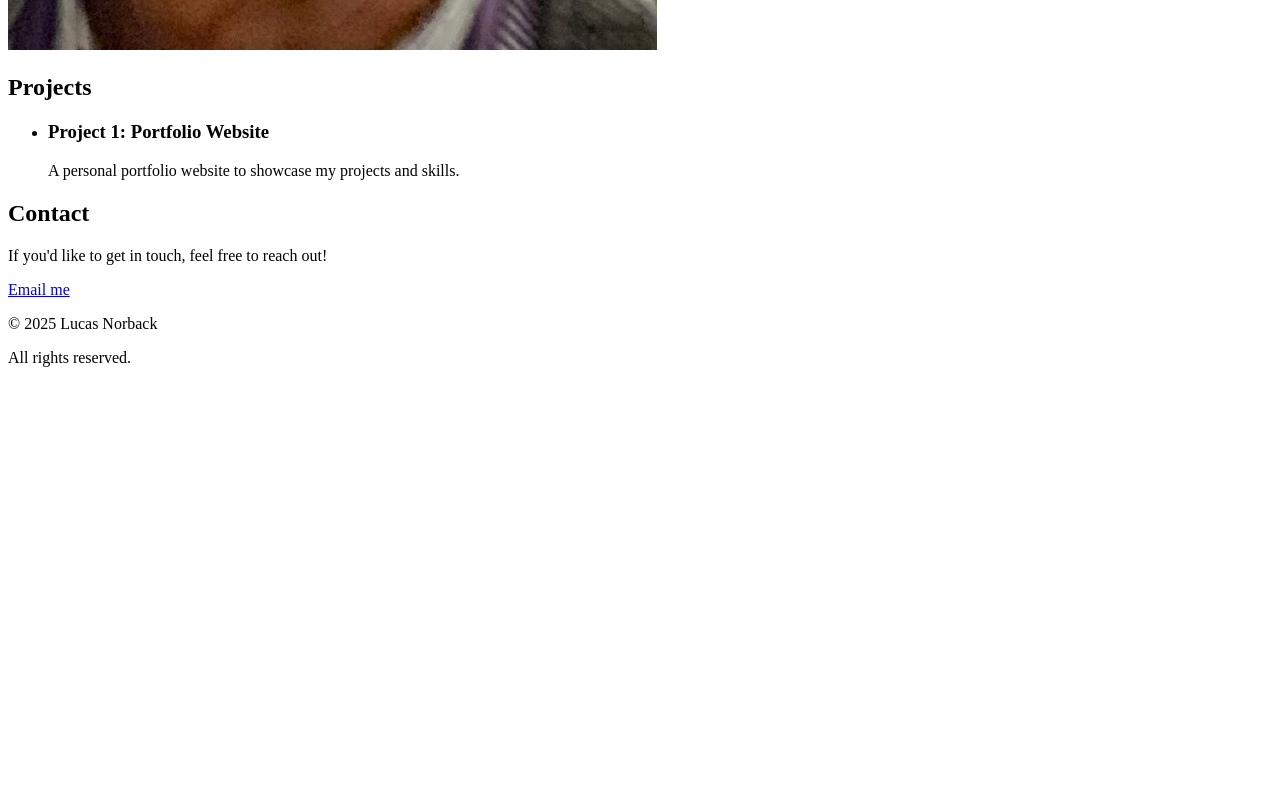
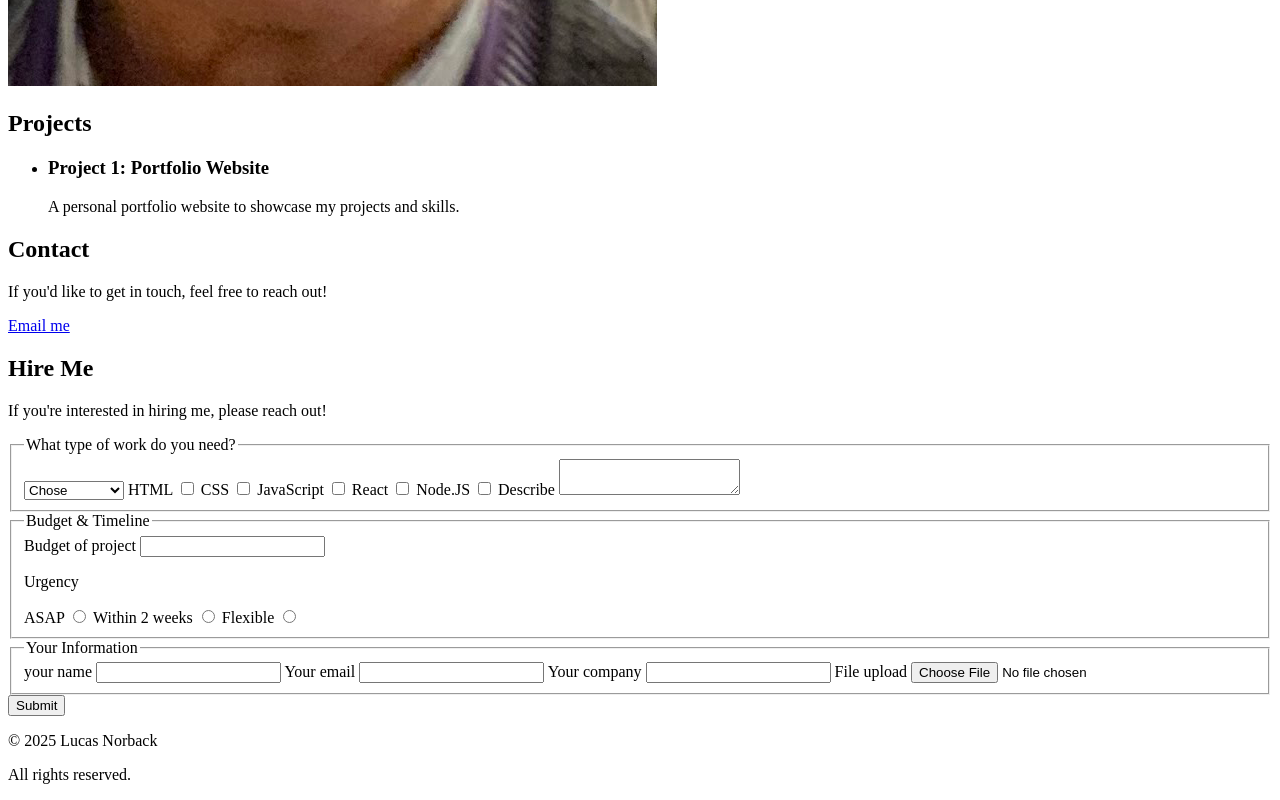
Before and after one commit to intelucas69/TE4-Corsematerial, a plain HTML site: page My_portfolio/index.html in a window 1280 px wide. Shown: the part 1943-2743 px from the top of the page. Before the commit the page ends 2326 px from the top, so only its background shows below. Drawn offline with Linux system fonts and the light colour scheme.

Commit message:
Html introduction was great

```diff
--- a/My_portfolio/index.html
+++ b/My_portfolio/index.html
@@ -23,6 +23,8 @@
           <li><a href="#about_me">About Me</a></li>
           <li><a href="#about_louie">About Louie</a></li>
           <li><a href="#projects">Projects</a></li>
+          <li><a href="#contact">Contact</a></li>
+          <li><a href="#Hire_me">Hire Me</a></li>
         </ul>
       </nav>
     </header>
@@ -118,14 +120,82 @@
           <a href="mailto:lucas.norback123@outlook.com">Email me</a>
         </td>
       </section>
+      <section id="Hire_me">
+        <h2>Hire Me</h2>
+        <p>If you're interested in hiring me, please reach out!</p>
+
+        <form>
+          <fieldset>
+            <legend>What type of work do you need?</legend>
+            <select name="type of work" id="type_of_work">
+              <option value="" disabled selected>Chose</option>
+              <option value="website">Website</option>
+              <option value="web_app">Web app</option>
+              <option value="bug_fixes">bug fixes</option>
+              <option value="consultaition">Consultaition</option>
+            </select>
+            <label for="html" for="html">HTML</label>
+            <input type="checkbox" value="HTML" id="html" />
+
+            <label for="css" for="css">CSS</label>
+            <input type="checkbox" value="CSS" id="css" />
+
+            <label for="javascript" for="javascript">JavaScript</label>
+            <input type="checkbox" value="JavaScript" id="javascript" />
+
+            <label for="react" for="react">React</label>
+            <input type="checkbox" value="React" id="react" />
+
+            <label for="nodejs" for="nodejs">Node.JS</label>
+            <input type="checkbox" value="NodeJS" id="nodejs" />
+
+            <label for="describe">Describe</label>
+            <textarea name="describe" id="describe"></textarea>
+          </fieldset>
+          <fieldset>
+            <legend>Budget & Timeline</legend>
+
+            <label for="budget">Budget of project</label>
+            <input type="text" id="budget" />
+            <p>Urgency</p>
+
+            <label for="asap">ASAP</label>
+            <input type="radio" id="asap" name="urgency" value="asap" />
+
+            <label for="Within_2_weeks">Within 2 weeks</label>
+            <input
+              type="radio"
+              id="Within_2_weeks"
+              name="urgency"
+              value="within_2_weeks"
+            />
+
+            <label for="flexible">Flexible</label>
+            <input type="radio" id="flexible" name="urgency" value="flexible" />
+          </fieldset>
+          <fieldset>
+            <legend>Your Information</legend>
+
+            <label for="yourname">your name</label>
+            <input type="text" required id="yourname" />
+
+            <label for="youremail">Your email</label>
+            <input type="text" required id="youremail" />
+
+            <label for="yourcompany">Your company</label>
+            <input type="text" required id="yourcompany" />
+
+            <label for="yourfile">File upload</label>
+            <input type="file" id="yourfile" />
+          </fieldset>
+          <button type="submit">Submit</button>
+        </form>
+      </section>
     </main>
-    <section>
-      <footer>
-        <p>© 2025 Lucas Norback</p>
-        <p>All rights reserved.</p>
-      </footer>
-    </section>
-
+    <footer>
+      <p>© 2025 Lucas Norback</p>
+      <p>All rights reserved.</p>
+    </footer>
     <script src="script.js" defer></script>
   </body>
 </html>
--- /dev/null
+++ b/forms/script.js
@@ -0,0 +1,4 @@
+console.log("Hello, world!");
+document.querySelector("button").addEventListener("click", () => {
+  console.log("Hello, world!");
+});
--- /dev/null
+++ b/forms/styles.css
@@ -0,0 +1,21 @@
+* {
+  padding: 0;
+  margin: 0;
+  box-sizing: border-box;
+  font-family: Arial, sans-serif;
+  background-color: #f4f4f4;
+}
+button {
+  background-color: #007bff;
+  color: white;
+  border: none;
+  padding: 10px 20px;
+  border-radius: 5px;
+  cursor: pointer;
+  font-size: 16px;
+  transition: background-color 0.3s ease;
+}
+
+button:hover {
+  background-color: #0056b3;
+}
```
Also changed, not shown: forms/index.html (added, +15 -0 lines).
